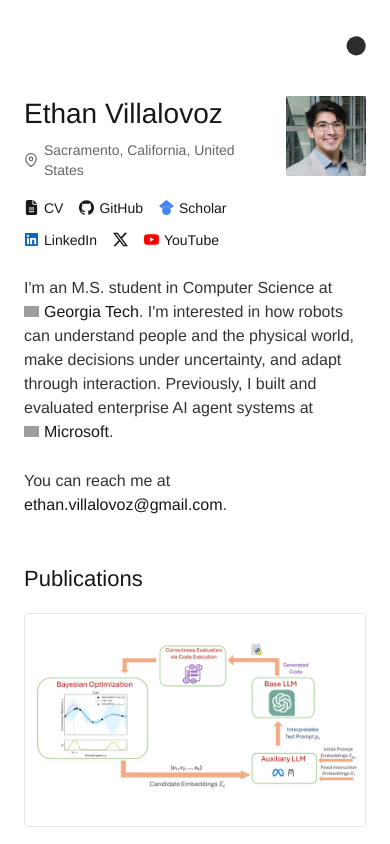
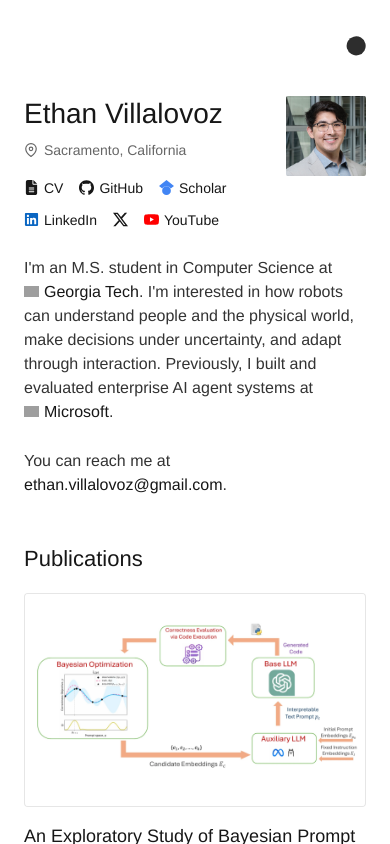
Before and after one commit to ethanvillalovoz/ethanvillalovoz.github.io, a Next.js app: page / in a window 390 px wide. Shown: the top 844 px of the page. Built offline with nearby package versions, Linux system fonts and the light colour scheme; grey boxes are pictures that could not be loaded.

Commit message:
Shorten homepage location for mobile

```diff
--- a/src/components/HomePageClient.tsx
+++ b/src/components/HomePageClient.tsx
@@ -189,7 +189,7 @@ export default function HomePageClient() {
 							<h1 className="portfolio-h1">Ethan Villalovoz</h1>
 							<p className="portfolio-location">
 								<FiMapPin aria-hidden="true" />
-								<span>Sacramento, California, United States</span>
+								<span>Sacramento, California</span>
 							</p>
 							<nav className="portfolio-profile-links" aria-label="Ethan's profiles">
 								{profileLinks.map(({ label, href, icon: Icon }) => (
```
